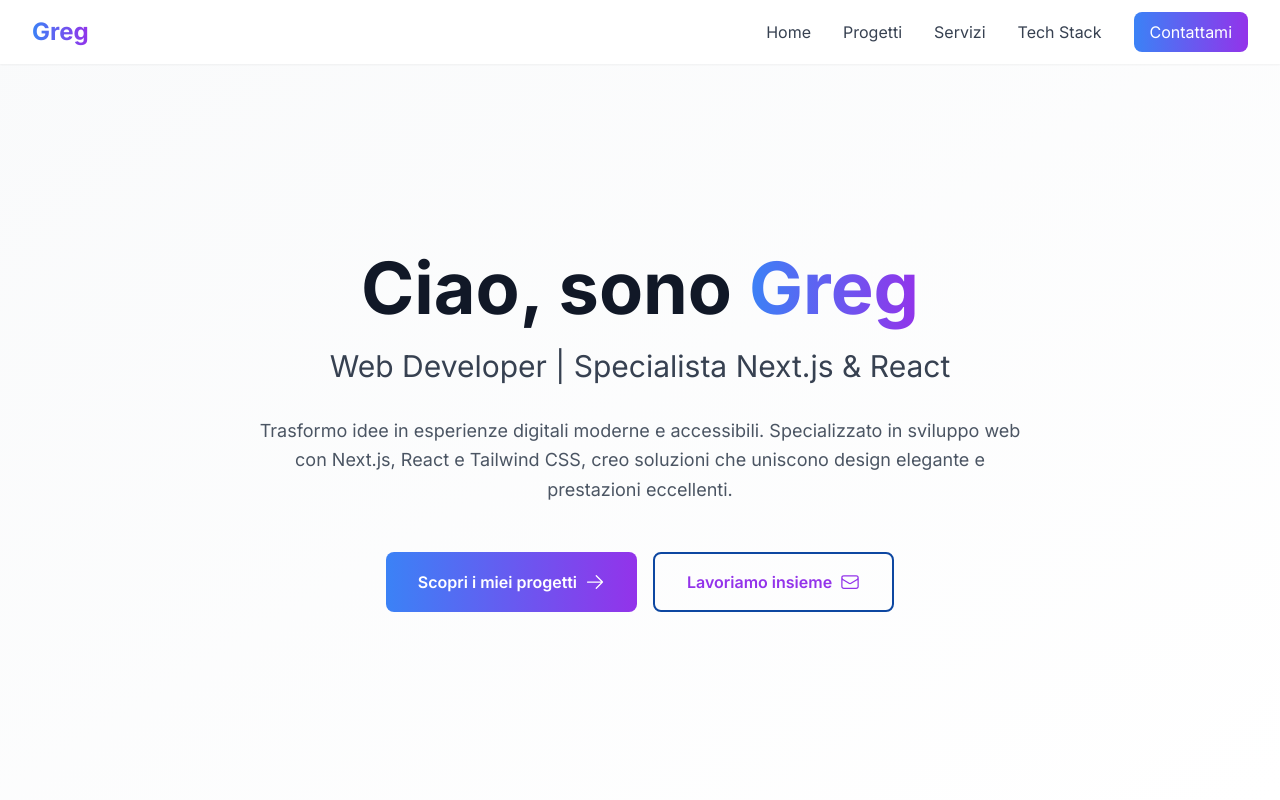
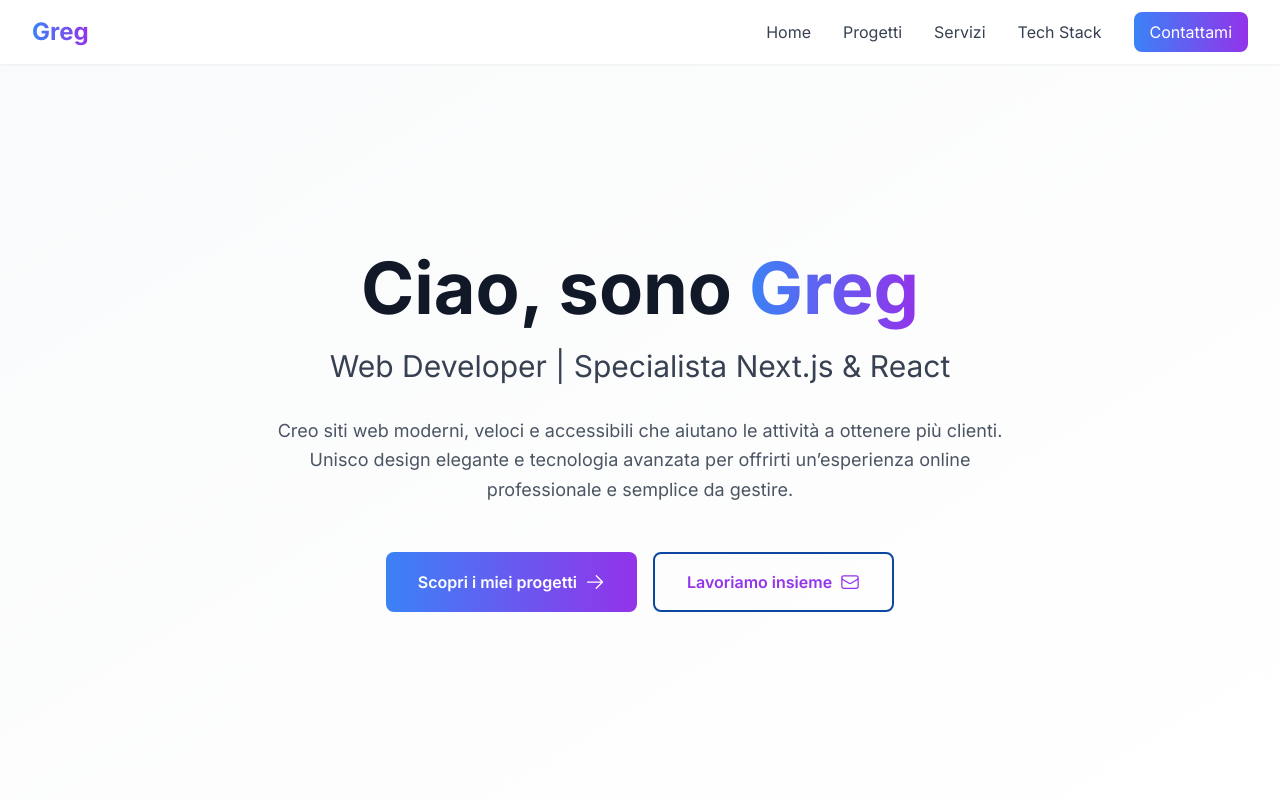
Before and after one commit to Gregoriounipd/portfolio-greg, a Next.js app: page / in a window 1280 px wide. Shown: the top 800 px of the page. Built offline with nearby package versions, Linux system fonts and the light colour scheme; no server answers.

Commit message:
il push della vita

```diff
--- a/app/page.js
+++ b/app/page.js
@@ -110,9 +110,8 @@ export default function Home() {
               Web Developer | Specialista Next.js & React
             </h2>
             <p className="text-lg text-gray-600 max-w-3xl mx-auto mb-12 leading-relaxed">
-              Trasformo idee in esperienze digitali moderne e accessibili.
-              Specializzato in sviluppo web con Next.js, React e Tailwind CSS,
-              creo soluzioni che uniscono design elegante e prestazioni eccellenti.
+              Creo siti web moderni, veloci e accessibili che aiutano le attività a ottenere più clienti.
+              Unisco design elegante e tecnologia avanzata per offrirti un’esperienza online professionale e semplice da gestire.
             </p>
             <div className="flex flex-col sm:flex-row gap-4 justify-center">
               <Link
```
